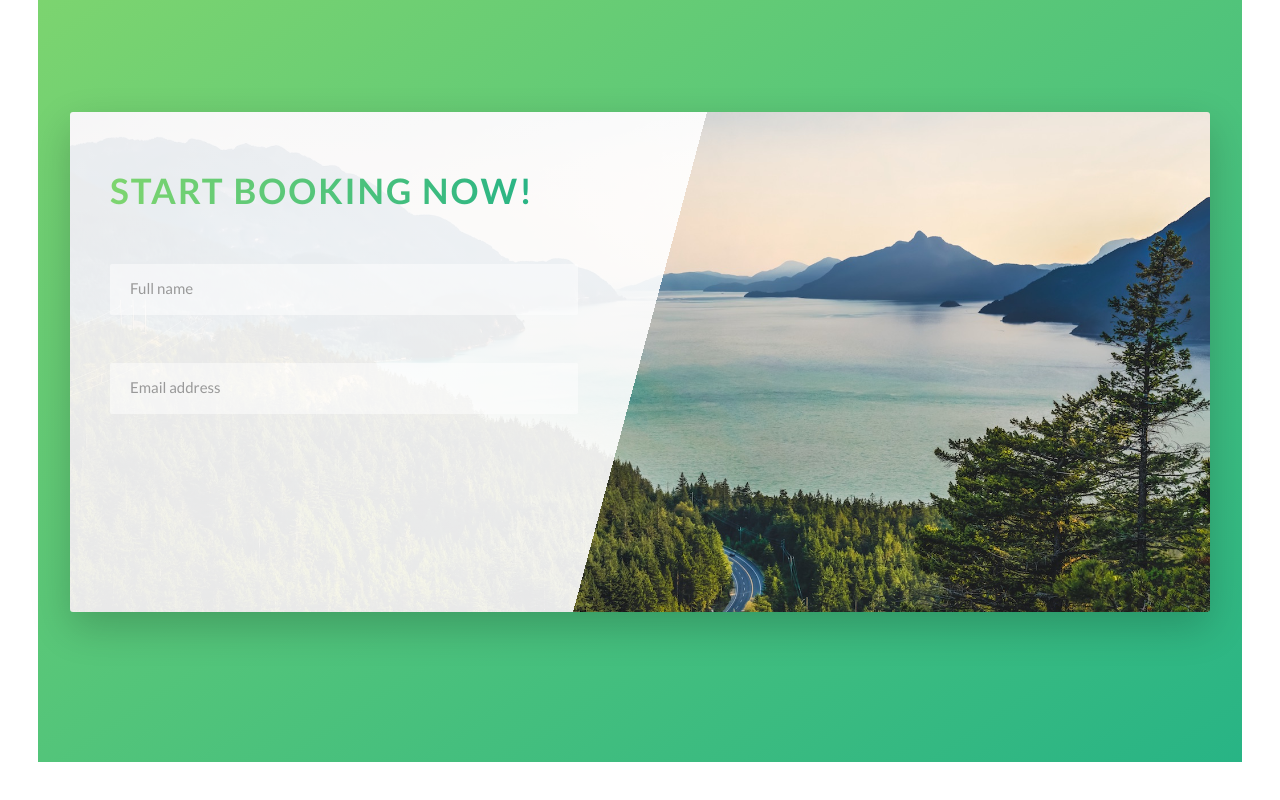
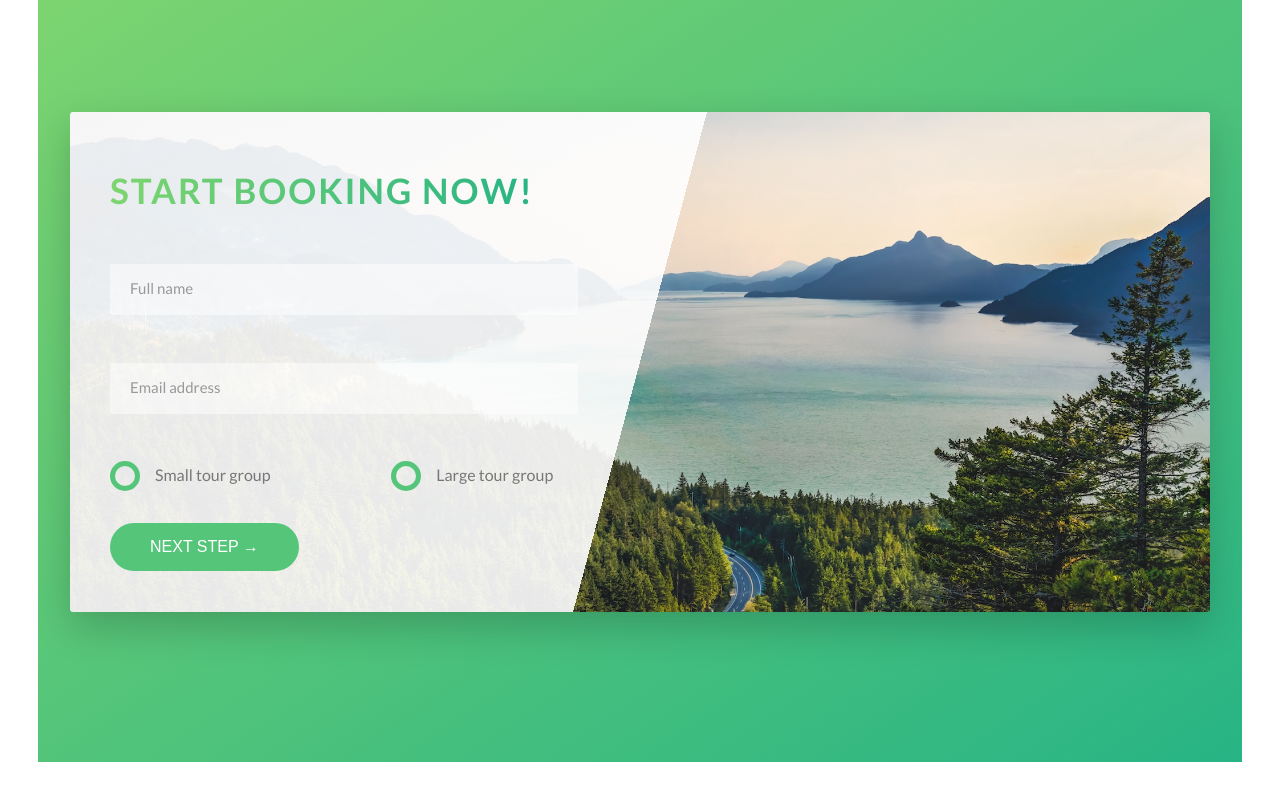
Before and after one commit to tejareddy1829/naturos-project, a website: page index.html in a window 1280 px wide. Shown: the part 4811-5611 px from the top of the page. Drawn offline with Linux system fonts and the light colour scheme.

Commit message:
booking-section

```diff
--- a/index.html
+++ b/index.html
@@ -328,6 +328,30 @@
 							<input type="email" class="form__input" placeholder="Email address" id="email" required>
 							<label for="email" class="form__label">Email address</label>
 						  </div>
+
+						  <div class="form__group">
+							  <div class="form__radio-group u-margin-bottom-small">
+								  <input type="radio" class="form__radio-input" id="small" name="size">
+								  <label for="small" class="form__radio-label">
+									 <span class="form__radio-button"></span>
+									Small tour group
+								</label>
+							  </div>
+
+							  <div class="form__radio-group">
+								<input type="radio" class="form__radio-input" id="large" name="size">
+								<label for="large" class="form__radio-label">
+									<span class="form__radio-button"></span>
+									Large tour group
+								</label>
+							</div>
+
+						  </div>
+
+						<div class="form__group">
+						    <button class="btn btn--green">Next step &rarr;</button>
+						</div>
+
 						</form>
 					</div>
 				</div>
--- a/sass/components/_button.scss
+++ b/sass/components/_button.scss
@@ -1,4 +1,5 @@
 .btn{
+    &,
     &:link,
     &:visited{
         text-transform: uppercase;
@@ -9,6 +10,10 @@
         transition: all .2s;
         position: relative;
         font-size: $default-font-size;
+
+        //changes for <button> element
+        border: none;
+        cursor: pointer;
 
     }
 
--- a/sass/components/_form.scss
+++ b/sass/components/_form.scss
@@ -14,6 +14,7 @@
         border-bottom: 3px solid transparent;
         width: 75%;
         display: block;
+        transition: all .3s;
 
         &:focus {
             outline: none;
@@ -49,4 +50,50 @@
         transform: translateY(-4rem);
     }
 
+    &__radio-group {
+        width: 49%;
+        display: inline-block;
+    }
+
+    &__radio-input {
+        display: none;
+    }
+
+    &__radio-label {
+        font-size: $default-font-size;
+        cursor: pointer;
+        position: relative;
+        padding-left: 4.5rem;
+    }
+
+    &__radio-button {
+        height: 2rem;
+        width: 2rem;
+        border: 5px solid $colour-primary;
+        border-radius: 50%;
+        display: inline-block;
+        position: absolute;
+        top: -.4rem;
+        left: 0;
+
+        &::after {
+            content: "";
+            display: block;
+            height: 1.3rem;
+            width: 1.3rem;
+            border-radius: 50%;
+            position: absolute;
+            top: 50%;
+            left: 50%;
+            transform: translate(-50%, -50%);
+            background-color: $colour-primary;
+            opacity: 0;
+            transition: opacity;
+        }
+    }
+
+    &__radio-input:checked ~ &__radio-label &__radio-button::after {
+        opacity: 1;
+    }
+
 }
```
Also changed, not shown: css/style.css.
